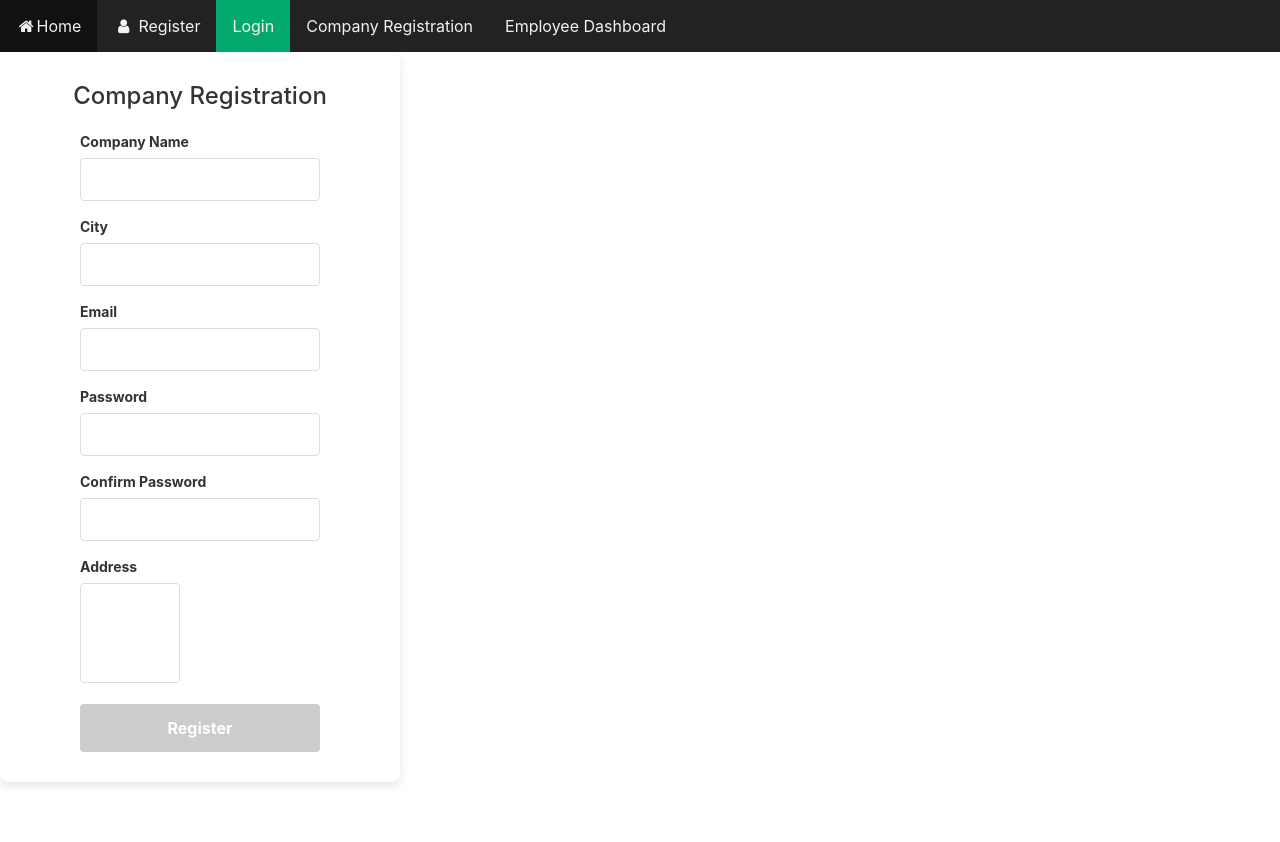
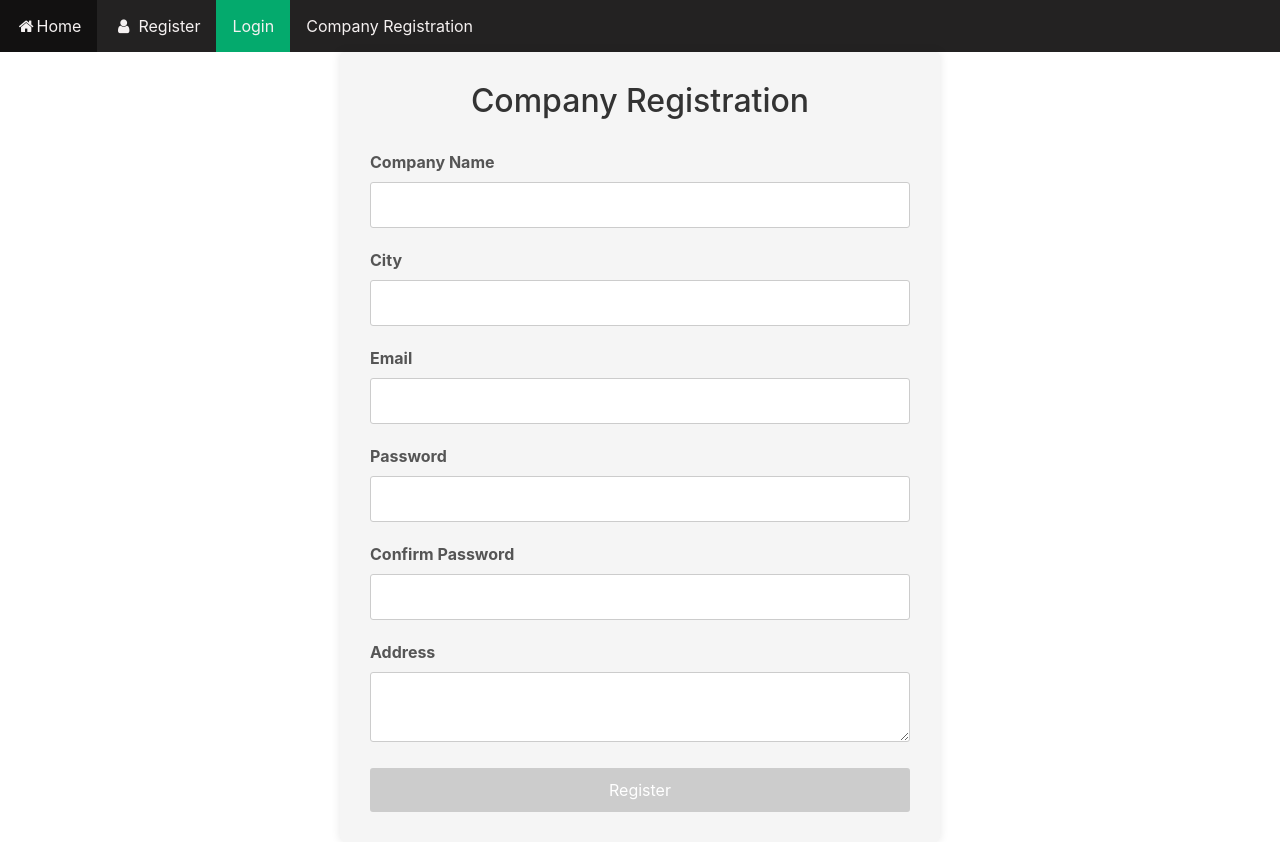
Before and after one commit to Kashi1510/Working-Frontend, an Angular app in the folder Internship-Portal/: page /company-signup in a window 1280 px wide. Before the commit the page ends 800 px from the top, so only its background shows below. Built offline with nearby package versions, Linux system fonts and the light colour scheme.

Commit message:
Files changed

```diff
--- a/Internship-Portal/src/app/app.component.html
+++ b/Internship-Portal/src/app/app.component.html
@@ -14,7 +14,7 @@
     <li><a routerLink="/signup"><i class="fa fa-fw fa-user"></i> Register</a></li>
     <li><a  class="active" routerLink="/login">Login</a></li>
     <li><a routerLink="/company-signup">Company Registration</a></li>
-    <li><a routerLink="/employer-dashboard">Employee Dashboard</a></li>
+    <!-- <li><a routerLink="/employer-dashboard">Employee Dashboard</a></li> -->
 
 
   </ul>
--- a/Internship-Portal/src/app/pages/company-signup/company-signup.component.css
+++ b/Internship-Portal/src/app/pages/company-signup/company-signup.component.css
@@ -1,141 +1,66 @@
-/* General Styles */
-html, body {
-  height: 100%; /* Ensures that the body and html take up the full height of the viewport */
-  margin: 0;
-  padding: 0;
-  font-family: Arial, sans-serif;
-  background-color: #f4f7fc;
+.registration-container {
+  max-width: 600px;
+  margin: 0 auto;
+  padding: 30px;
+  background-color: #f5f5f5;
+  border-radius: 5px;
+  box-shadow: 0 0 10px rgba(0, 0, 0, 0.1);
 }
 
-body {
-  display: flex;
-  justify-content: center;   /* Horizontally centers the form */
-  align-items: center;       /* Vertically centers the form */
-  height: 100vh;              /* Full viewport height */
+.registration-container h2 {
+  text-align: center;
+  margin-bottom: 30px;
+  color: #333;
 }
 
-/* Container Styles */
-.registration-container {
-  background-color: #fff;
-  box-shadow: 0 4px 8px rgba(0, 0, 0, 0.1);
-  border-radius: 8px;
-  padding: 30px;
-  width: 400px;
-  max-width: 100%;
-  display: flex;
-  flex-direction: column;
-  align-items: center;
+.registration-container form {
+  display: grid;
+  grid-template-columns: 1fr;
+  grid-gap: 20px;
 }
 
-/* Heading Styles */
-h2 {
-  font-size: 24px;
-  color: #333;
-  margin-bottom: 20px;
+.registration-container label {
+  font-weight: bold;
+  color: #555;
 }
 
-/* Form Input Styles */
-form div {
-  margin-bottom: 15px;
+.registration-container input,
+.registration-container textarea {
   width: 100%;
+  padding: 10px;
+  border: 1px solid #ccc;
+  border-radius: 3px;
+  font-size: 16px;
 }
 
-/* Label Styles */
-label {
-  font-size: 14px;
-  font-weight: bold;
-  color: #333;
-  display: block;
-  margin-bottom: 6px;
+.registration-container button {
+  background-color: #007bff;
+  color: #fff;
+  border: none;
+  border-radius: 3px;
+  padding: 10px 20px;
+  font-size: 16px;
+  cursor: pointer;
+  transition: background-color 0.3s ease;
 }
 
-/* Input and Textarea Styles */
-input[type="text"],
-input[type="email"],
-input[type="password"],
-textarea {
-  width: 100%;
-  padding: 10px;
-  border: 1px solid #ddd;
-  border-radius: 4px;
-  font-size: 14px;
-  box-sizing: border-box;
-  transition: border-color 0.3s;
+.registration-container button:hover {
+  background-color: #0056b3;
 }
 
-input[type="text"]:focus,
-input[type="email"]:focus,
-input[type="password"]:focus,
-textarea:focus {
-  border-color: #5f72ee;
-  outline: none;
-}
-
-textarea {
-  height: 100px;
-  resize: none;
-  width: 100px;
-}
-
-/* Button Styles */
-button[type="submit"] {
-  background-color: #5f72ee;
-  color: #fff;
-  padding: 12px 20px;
-  font-size: 16px;
-  font-weight: bold;
-  border: none;
-  border-radius: 4px;
-  cursor: pointer;
-  width: 100%;
-  transition: background-color 0.3s;
-}
-
-button[type="submit"]:hover {
-  background-color: #4e60d9;
-}
-
-/* Disabled Button */
-button[disabled] {
+.registration-container button:disabled {
   background-color: #ccc;
   cursor: not-allowed;
 }
 
-/* Success & Error Message Styles */
-.success-message,
-.error-message {
+.registration-container .success-message {
+  color: green;
+  font-weight: bold;
   margin-top: 20px;
-  padding: 10px;
-  text-align: center;
-  width: 100%;
-  font-weight: bold;
-  border-radius: 4px;
 }
 
-.success-message {
-  background-color: #d4edda;
-  color: #155724;
-  border: 1px solid #c3e6cb;
+.registration-container .error-message {
+  color: red;
+  font-weight: bold;
+  margin-top: 20px;
 }
-
-.error-message {
-  background-color: #f8d7da;
-  color: #721c24;
-  border: 1px solid #f5c6cb;
-}
-
-/* Responsive Styles */
-@media (max-width: 480px) {
-  .registration-container {
-      padding: 20px;
-      width: 100%;
-  }
-
-  h2 {
-      font-size: 20px;
-  }
-
-  button[type="submit"] {
-      font-size: 14px;
-  }
-}
--- a/Internship-Portal/src/app/pages/login/login.component.css
+++ b/Internship-Portal/src/app/pages/login/login.component.css
@@ -4,7 +4,7 @@
     justify-content: center;
     align-items: center;
     height: 100vh;
-    background: linear-gradient(to bottom, #0056b3, #0d6efd);
+    background: linear-gradient(to bottom, #f5f6f7, #f4f5f7);
   }
 
   /* Login Box */
@@ -84,7 +84,7 @@
 
   /* Hover Effect */
   .login-btn:hover {
-    background: #004da1;
+    background: #149725;
   }
 
   /* Extra Links */
--- a/Internship-Portal/src/app/pages/login/login.component.ts
+++ b/Internship-Portal/src/app/pages/login/login.component.ts
@@ -29,6 +29,7 @@ export class LoginComponent {
   onSubmit() {
     this.submitted = true;
 
+
     if (this.loginForm.invalid) {
       return;
     }
@@ -37,7 +38,7 @@ export class LoginComponent {
       (response) => {
         console.log('Login successful!', response);
         alert('Login successful!');
-        this.router.navigate(['/dashboard']); // Redirect to dashboard after login
+        this.router.navigate(['/employer-dashboard']); // Redirect to dashboard after login
       },
       (error) => {
         console.error('Login failed', error);
--- a/Internship-Portal/src/app/pages/signup/signup.component.html
+++ b/Internship-Portal/src/app/pages/signup/signup.component.html
@@ -1,5 +1,3 @@
-
-
 <div class="container my-5">
   <h1 class="text-center mb-4">Student Registration</h1>
   <form (ngSubmit)="onSubmit(signupForm)" #signupForm="ngForm">
@@ -22,19 +20,17 @@
     </div>
     <div class="form-group col-md-6">
       <label for="password">Password</label>
-        <input type="text" class="form-control" id="user.password" placeholder="Enter your Password"
-          [(ngModel)]="user.password" name="password" required>
+      <input type="password" class="form-control" id="user.password" placeholder="Enter your Password"
+        [(ngModel)]="user.password" name="password" minlength="6" required>
     </div>
     <div class="form-group col-md-6">
       <label for="confirmPassword">Confirm Password</label>
-        <input type="text" class="form-control" id="user.confirmPassword" placeholder="Confirm your password"
-          [(ngModel)]="user.confirmPassword" name="lastName" required>
+      <input type="password" class="form-control" id="user.confirmPassword" placeholder="Confirm your password"
+        [(ngModel)]="user.confirmPassword" name="confirmPassword" required>
+      <div *ngIf="signupForm.submitted && user.password !== user.confirmPassword" class="text-danger">
+        Passwords do not match.
       </div>
-      <!-- <div class="form-group col-md-6">
-        <label for="lastName">Last Name</label>
-        <input type="text" class="form-control" id="user.lastName" placeholder="Enter your last name"
-          [(ngModel)]="user.lastName" name="lastName" required>
-      </div> -->
+    </div>
     <div class="form-row">
       <div class="form-group col-md-4">
         <label for="sslcPercentage">SSLC Percentage</label>
@@ -60,6 +56,6 @@
       <input type="text" class="form-control" id="user.skills" placeholder="Enter your skills (separated by commas)"
         [(ngModel)]="user.skills" name="skills" required>
     </div>
-      <button type="submit" class="btn btn-primary">Register</button>
+    <button type="submit" class="btn btn-primary" [disabled]="user.password !== user.confirmPassword || signupForm.invalid">Register</button>
   </form>
 </div>
--- a/Internship-Portal/src/app/services/company.service.ts
+++ b/Internship-Portal/src/app/services/company.service.ts
@@ -14,4 +14,7 @@ export class CompanyService {
   registerCompany(companyData: any): Observable<any> {
     return this.http.post(this.apiUrl, companyData);
   }
+  getCompanyByEmail(email: string): Observable<any> {
+    return this.http.get(`${this.apiUrl}?email=${email}`);
+  }
 }
```
Lines whose indentation alone changed are shown as unchanged.
